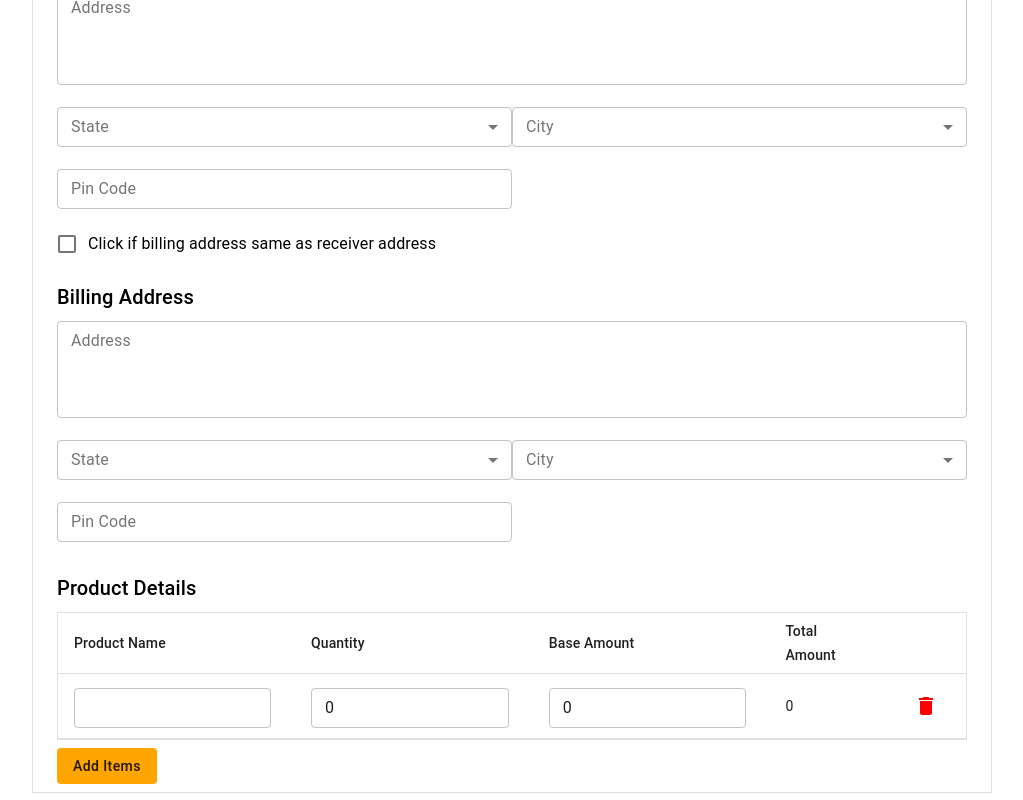
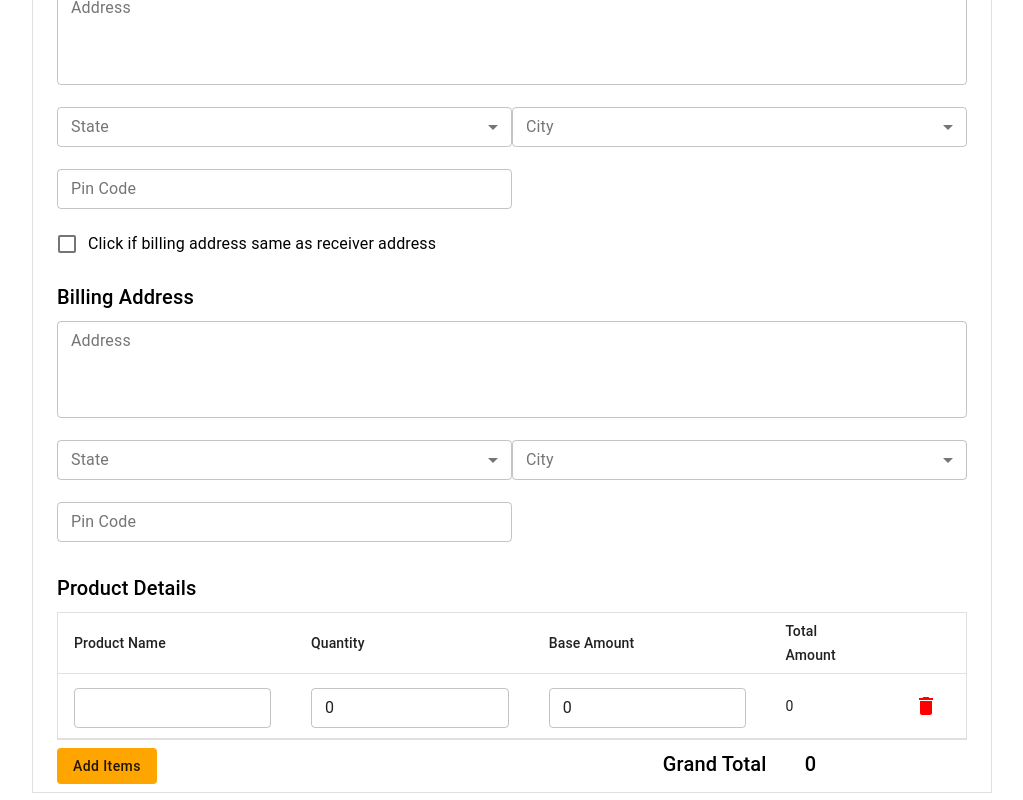
Before and after one commit to guptaji048/invoice-generator, a React (Create React App) app: page / in a window 1280 px wide. Shown: the part 239-1039 px from the top of the page, without its empty margins (128-1151 px from the left). Built offline with nearby package versions, Linux system fonts and the light colour scheme.

Commit message:
Function to get Grand Total added

```diff
--- a/src/components/ProductDetails.jsx
+++ b/src/components/ProductDetails.jsx
@@ -41,6 +41,14 @@ function ProductDetails({ productData, setProductData }) {
     list[idx][name] = value;
     setProductData(list);
   };
+
+  const calcTotal = () => {
+    let s = 0, i;
+    for (i = 0; i < productData.length; i += 1) {
+      s += productData[i].quantity * productData[i].baseAmount;
+    }
+    return s;
+  }
 
   useEffect(() => {
     console.log(productData)
@@ -108,6 +116,8 @@ function ProductDetails({ productData, setProductData }) {
           </TableBody>
         </Table>
       </TableContainer>
+      <Grid container md={12} style={{ display: 'flex', justifyContent: 'space-between' }}>
+        <Grid item md={6}>
           <Button
             onClick={() => handleAddItem()}
             variant="container"
@@ -115,6 +125,14 @@ function ProductDetails({ productData, setProductData }) {
           >
             Add Items
       </Button>
+        </Grid>
+        <Grid item md={6}>
+          <div style={{ display: 'flex', flexDirection: 'row', justifyContent: 'center' }}>
+            <Typography variant="h6" style={{ paddingRight: 38 }}>Grand Total </Typography>
+            <Typography variant="h6">{calcTotal()}</Typography>
+          </div>
+        </Grid>
+      </Grid>
     </React.Fragment>
   )
 }
```
Lines whose indentation alone changed are shown as unchanged.
